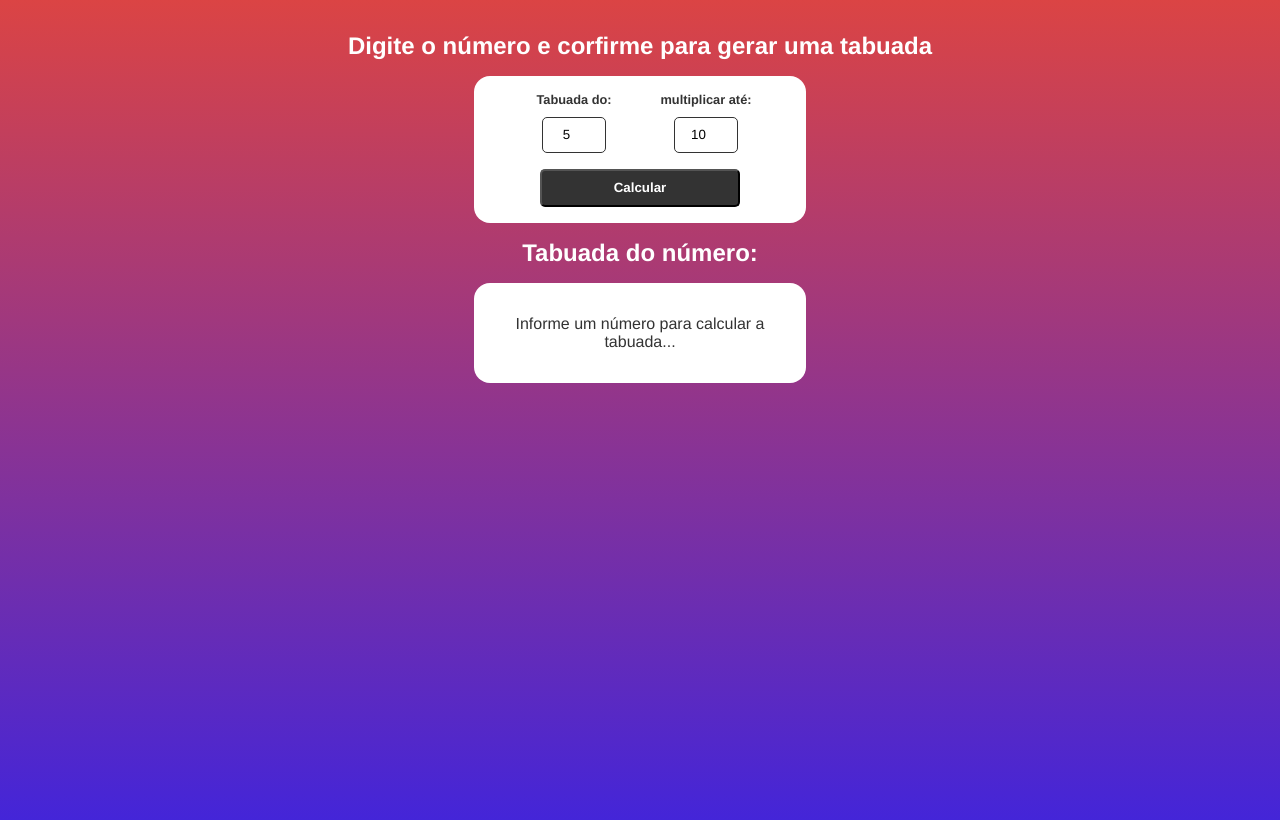
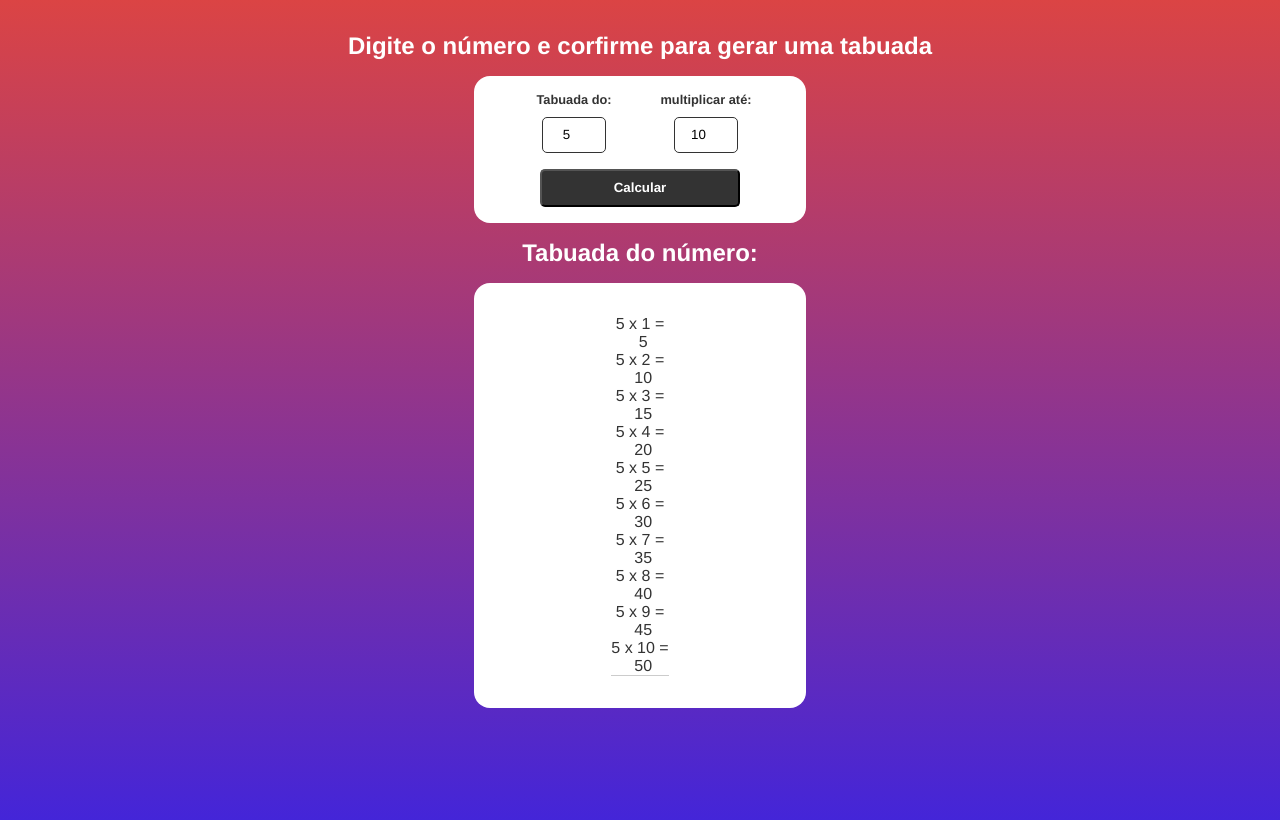
Before and after one commit to Ana-bit-max/Projeto-tabuada, a plain HTML site: page index.html in a window 1280 px wide. Both pictures are taken after typing "5" into the empty fields and a click on the input "Calcular". Drawn offline with Linux system fonts and the light colour scheme.

Commit message:
finalizando o projeto

```diff
--- a/css/style.css
+++ b/css/style.css
@@ -16,7 +16,7 @@ h2{
     margin-bottom: 1rem;
 }
 
-#multiplicador-form {
+#multiplication-form{
     display: flex;
     justify-content: center;
     align-items: center;
@@ -53,7 +53,7 @@ h2{
     text-align: center;
 }
 
-#multiplicador-form input[type="submit"] {
+#multiplication-form input[type="submit"] {
     max-height: 50px;
     padding: 0.6rem 1.2rem;
     width:200px;
--- a/index.html
+++ b/index.html
@@ -9,7 +9,7 @@
 </head>
 <body>
     <h2>Digite o número e corfirme para gerar uma tabuada</h2>
-    <form id="multiplicador-form">
+    <form id="multiplication-form">
         <div class="form-control">
         <label for="number">Tabuada do:</label>
         <input type="number" name="number" id="number" placeholder="3">
@@ -25,7 +25,7 @@
     <input type="submit" value="Calcular"/>
     </form>
     <div id="multiplicador-table">
-        <h2 id="multiplicador-title">Tabuada do número: <span></span></h2>
+        <h2 id="multiplicator-title">Tabuada do número: <span></span></h2>
         <div id="multiplication-operations">
             <p>Informe um número para calcular a tabuada...</p>
         </div>
--- a/js/scripts.js
+++ b/js/scripts.js
@@ -1,20 +1,46 @@
 // Seleção de elementos
-const multiplicationForm = document.querySelector("#multiplicador-form")
+const multiplicationForm = document.querySelector("#multiplication-form");
 const numberInput = document.querySelector("#number");
-const multiplicationInput = document.querySelector("#multiplicator")
-// Funções
+const multiplicationInput = document.querySelector("#multiplicator");
+const multiplicationTitle = document.querySelector("#multiplication-title span");
+const multiplicationTable = document.querySelector("#multiplication-operations");
 
-// Eventos
+// Função para criar a tabuada
+const createTable = (number, multiplicatorNumber) => {
+    multiplicationTable.innerHTML = ""; // Limpa a tabela antes de adicionar novos elementos
+
+    for (let i = 1; i <= multiplicatorNumber; i++) {
+        const result = number * i;
+
+        // Criando os elementos corretamente
+        const row = document.createElement("div");
+        row.classList.add("row");
+
+        const operation = document.createElement("div");
+        operation.classList.add("operation");
+        operation.innerText = `${number} x ${i} =`;
+
+        const resultDiv = document.createElement("div");
+        resultDiv.classList.add("result");
+        resultDiv.innerText = result;
+
+        row.appendChild(operation);
+        row.appendChild(resultDiv);
+
+        multiplicationTable.appendChild(row);
+    }
+
+    multiplicationTitle.innerText = number;
+};
+
+// Evento de envio do formulário
 multiplicationForm.addEventListener("submit", (e) => {
     e.preventDefault();
 
     const multiplicationNumber = +numberInput.value;
-
     const multiplicatorNumber = +multiplicationInput.value;
 
     if (!multiplicationNumber || !multiplicatorNumber) return;
 
-    console.log(multiplicationNumber, multiplicatorNumber);
-
-
+    createTable(multiplicationNumber, multiplicatorNumber);
 });
```
